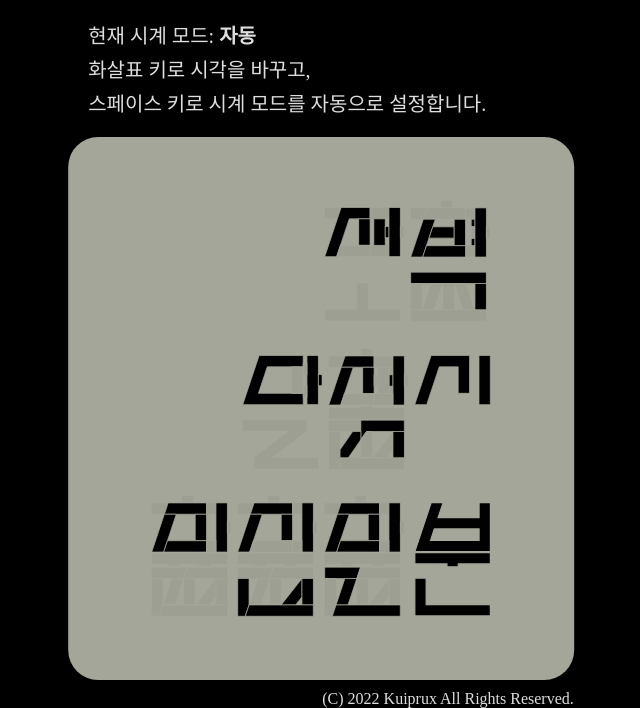
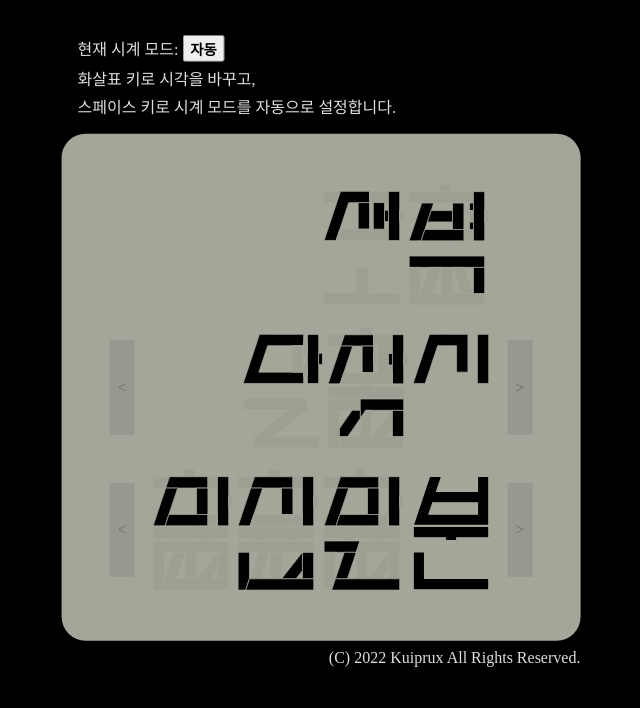
Before and after one commit to Kuiprux/HangulSegmentedClockTest, a plain HTML site: page index.html in a window 1280 px wide. Shown: the part 102-810 px from the top of the page, without its empty margins (319-959 px from the left). Drawn offline with Linux system fonts and the light colour scheme; a web font is replaced by a local one.

Commit message:
Changed px to vh, Added buttons so that the site can be used in mobile environment

```diff
--- a/index.css
+++ b/index.css
@@ -36,46 +36,85 @@ body {
 h1 {
     text-align: center;
     color: #EFEFEF;
-    font-size: 50px;
+    font-size: 5vh;
     margin-top: 0;
-    margin-bottom: 60px;
+    margin-bottom: 6vh;
     font-family: 'ONE-Mobile-Title';
     font-weight: normal;
 }
 
 #description {
-    font-size: 20px;
+    font-size: 2vh;
     color: #DEDEDE;
-    margin: 20px;
+    margin: 2vh;
     margin-top: 0;
     font-family: 'ONE-Mobile-Regular';
 }
 #description > div {
-    margin-bottom: 5px;
+    margin-bottom: 0.5vh;
 }
 #current-mode {
     font-weight: bold;
 }
+#current-mode {
+    font-family: 'ONE-Mobile-Regular';
+    font-size: 1.8vh;
+}
+#current-mode:focus {
+    outline: none;
+    box-shadow: none;
+}
 
 #clock {
     background-color: #A4A69A;
-    padding: 50px 70px;
-    border-radius: 30px;
+    padding: 5vh 5vh;
+    border-radius: 3vh;
+    display: flex;
+}
+
+.button-container {
+    display: flex;
+    flex-direction: column;
+}
+
+.button {
+    flex: 1;
+    margin: 3vh 1vh;
+    font-size: 2vh;
+    font-family: 'ONE-Mobile-Title';
+    padding: 0 1vh;
+}
+button.button {
+    background-color: #95998f;
+    border: none;
+    color: #6b6d66;
+}
+button.button:hover {
+    background-color: #8d8f88;
+    color: #595c54;
+}
+button.button:active {
+    background-color: #82857d;
+    color: #494b45;
+}
+button.button:focus {
+    outline: none;
+    box-shadow: none;
 }
 
 #time-container, #hour-container, #minute-container {
-    padding: 10px;
+    padding: 1vh;
     display: flex;
     flex-direction: row-reverse;
     align-items: flex-start;
 }
 
 object {
-    padding: 3px;
+    padding: 0.3vh;
 }
 
 #copyright {
-    margin-top: 10px;
+    margin-top: 1vh;
     font-family: 'ONE-Mobile-Regular';
     color: #DDDDDD;
     text-align: right;
--- a/index.html
+++ b/index.html
@@ -12,11 +12,17 @@
     <div id="container">
         <div id="description">
             <h1>한글 디지털 시계</h1>
-            <div>현재 시계 모드: <span id="current-mode">자동</span></div>
+            <div>현재 시계 모드: <button id="current-mode" onclick="toggleCurTimeMode()">자동</button></div>
             <div>화살표 키로 시각을 바꾸고,</div>
             <div>스페이스 키로 시계 모드를 자동으로 설정합니다.</div>
         </div>
         <div id="clock">
+            <div class="button-container">
+                <div class="button"></div>
+                <button class="button" onclick="decreaseHour()">&lt;</button>
+                <button class="button" onclick="decreaseMinute()">&lt;</button>
+            </div>
+            <div id="clock-container">
                 <div id="time-container">
                     <object type="image/svg+xml" id="time-right" data="segments/time-right.svg" alt="time-right"></object>
                     <object type="image/svg+xml" id="time-left" data="segments/time-left.svg" alt="time-left"></object>
@@ -33,6 +39,12 @@
                     <object type="image/svg+xml" id="minute-left" data="segments/minute-both.svg" alt="minute-both"></object>
                 </div>
             </div>
+            <div class="button-container">
+                <div class="button"></div>
+                <button class="button" onclick="increaseHour()">&gt;</button>
+                <button class="button" onclick="increaseMinute()">&gt;</button>
+            </div>
+        </div>
         <div id="copyright">(C) 2022 Kuiprux All Rights Reserved.</div>
     </div>
 </html>
--- a/index.js
+++ b/index.js
@@ -11,12 +11,16 @@ function increaseHour() {
     if (hour > 24) {
         hour = 1;
     }
+    redraw();
+    setCurTimeMode(false);
 }
 function decreaseHour() {
     hour--;
     if (hour < 1) {
         hour = 24;
     }
+    redraw();
+    setCurTimeMode(false);
 }
 function increaseMinute() {
     minute++;
@@ -24,6 +28,8 @@ function increaseMinute() {
         minute = 0;
         increaseHour();
     }
+    redraw();
+    setCurTimeMode(false);
 }
 function decreaseMinute() {
     minute--;
@@ -31,6 +37,8 @@ function decreaseMinute() {
         minute = 59;
         decreaseHour();
     }
+    redraw();
+    setCurTimeMode(false);
 }
 
 const timeData = [
@@ -165,6 +173,18 @@ function setCurTimeMode(shouldEnable) {
     curModeElement.innerText = shouldEnable ? "자동" : "수동";
 }
 
+function toggleCurTimeMode() {
+    if(timeUpdater == null) {
+        timeUpdater = setInterval(updateTime, 500);
+        updateTime();
+        curModeElement.innerText = "자동";
+    } else {
+        clearInterval(timeUpdater);
+        timeUpdater = null;
+        curModeElement.innerText = "수동";
+    }
+}
+
 function updateTime() {
     let today = new Date();
     hour = today.getHours();
@@ -200,26 +220,19 @@ window.onkeydown = function(e) {
     switch (e.key) {
         case "ArrowUp":
             decreaseHour();
-            redraw();
-            setCurTimeMode(false);
             break;
         case "ArrowDown":
             increaseHour();
-            redraw();
-            setCurTimeMode(false);
             break;
         case "ArrowRight":
             increaseMinute();
-            redraw();
-            setCurTimeMode(false);
             break;
         case "ArrowLeft":
             decreaseMinute();
-            redraw();
-            setCurTimeMode(false);
             break;
         case " ":
             setCurTimeMode(true);
+            e.preventDefault();
             break;
     }
 }
```
Lines whose indentation alone changed are shown as unchanged.
